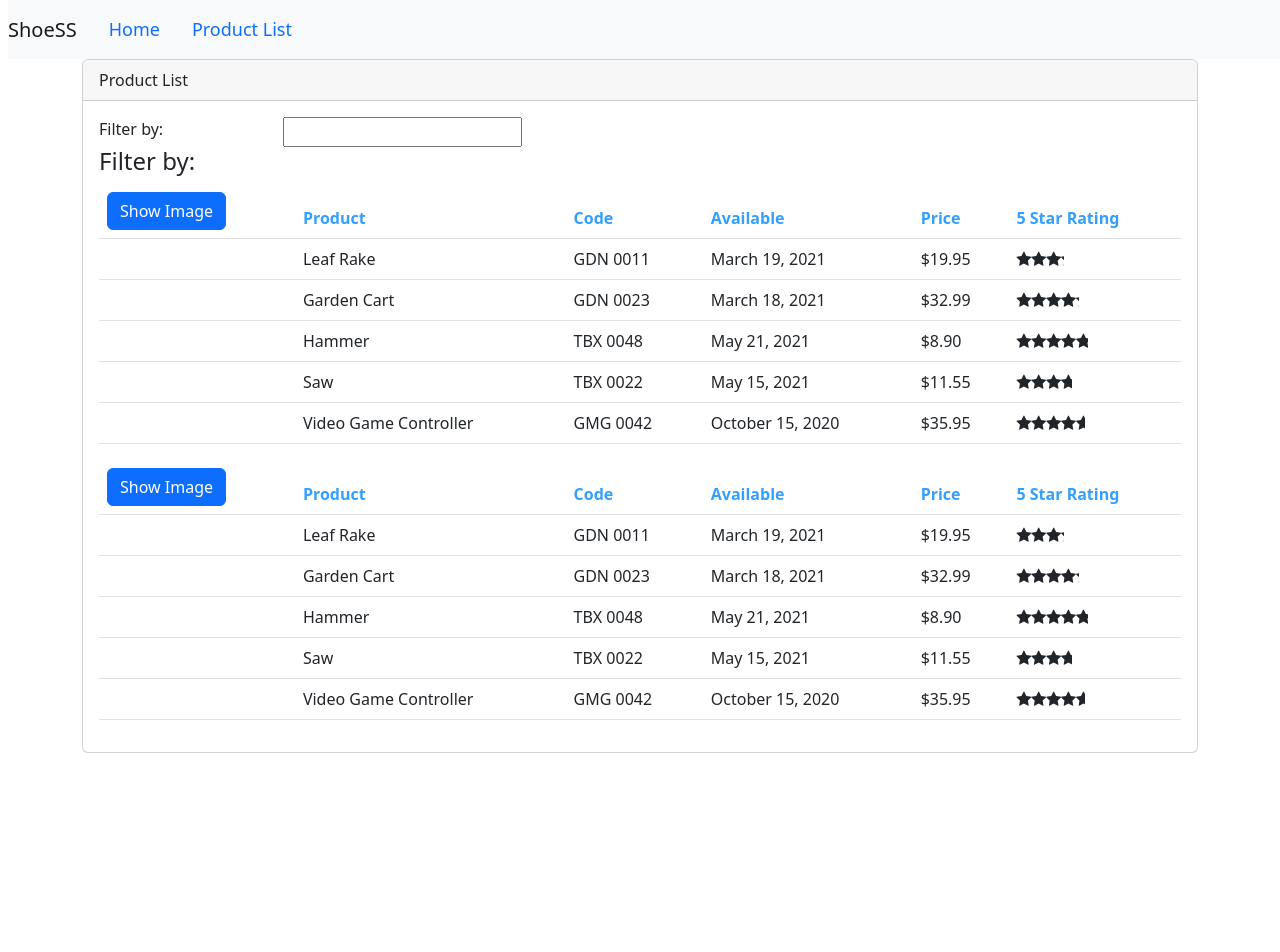
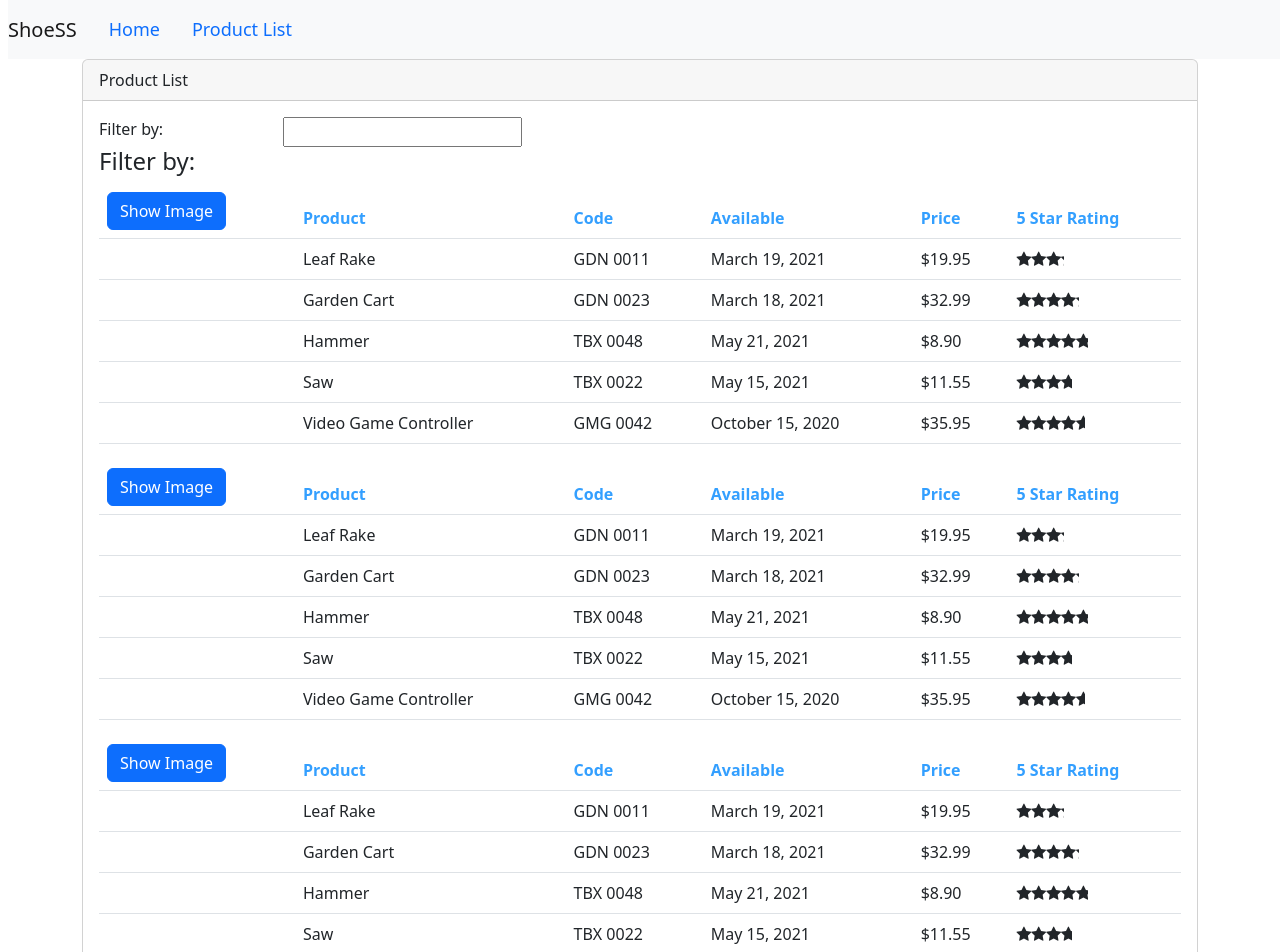
Before and after one commit to Mrijv/shop-app, an Angular app: page /products in a window 1280 px wide. Shown: the top 952 px of the page. Before the commit the page ends 800 px from the top, so only its background shows below. Built offline with nearby package versions, Linux system fonts and the light colour scheme.

Commit message:
Add a declarative way of getting the data from API

```diff
--- a/src/app/products/product-list.component.html
+++ b/src/app/products/product-list.component.html
@@ -77,6 +77,37 @@
                 </tr>
             </tbody>
         </table>
+        <table class="table" *ngIf="products3$ | async as products">
+            <thead>
+                <tr>
+                    <th>
+                        <button class="btn btn-primary" (click)="toggleImage()">
+                            {{toggleImageTextBtn}}
+                        </button>
+                    </th>
+                    <th>Product</th>
+                    <th>Code</th>
+                    <th>Available</th>
+                    <th>Price</th>
+                    <th>5 Star Rating</th>
+                </tr>
+            </thead>
+            <tbody>
+                <tr *ngFor="let product of filteredProducts">
+                    <td>
+                        <img class="product" *ngIf="showImage" [src]="product.imageUrl"
+                        [title]="product.productName">
+                    </td>
+                    <td [routerLink]="['/products', product.productId]">{{ product.productName }}</td>
+                    <td>{{ product.productCode | convertToSpaces:'-' }}</td>
+                    <td>{{ product.releaseDate }}</td>
+                    <td>{{ product.price | currency:'USD':'symbol':'1.2-2'}}</td>
+                    <td><app-star [starRating]="{ productId: product.productId, rating: product.starRating }"
+                        (ratingClicked)="onRatingClicked($event)">
+                    </app-star></td>
+                </tr>
+            </tbody>
+        </table>
         </div>
     </div>
 </div>
--- a/src/app/products/product-list.component.ts
+++ b/src/app/products/product-list.component.ts
@@ -1,5 +1,5 @@
-import { Component, OnDestroy, OnInit } from '@angular/core';
-import { Observable, Subscription } from 'rxjs';
+import { ChangeDetectionStrategy, Component, OnDestroy, OnInit } from '@angular/core';
+import { catchError, EMPTY, Observable, of, Subscription, tap } from 'rxjs';
 import { IProductRating } from '../model/productRating';
 import { IProduct } from './product';
 import { ProductService } from './product.service';
@@ -7,7 +7,8 @@ import { ProductService } from './product.service';
 @Component({
   selector: 'app-product-list',
   templateUrl: './product-list.component.html',
-  styleUrls: ['./product-list.component.css']
+  styleUrls: ['./product-list.component.css'],
+  changeDetection: ChangeDetectionStrategy.OnPush
 })
 export class ProductListComponent implements OnInit, OnDestroy {
   private _listFilter: string = '';
@@ -19,11 +20,20 @@ export class ProductListComponent implements OnInit, OnDestroy {
     this.filteredProducts = this.performFilter(value);
   }
   pageTitle: string = "Product List";
+
   products: IProduct[] = [];
+  products2$: Observable<IProduct[]> | undefined;
+  products3$ = this.productService.products3$.pipe(
+    tap<IProduct[]>(productss => this.filteredProducts = productss),
+    catchError(err =>{
+      this.errorMessage = err;
+      return EMPTY;
+    })
+  ); //ngOnInit could be deleted when use this option
+
   showImage: boolean = false;
   toggleImageTextBtn: string = "Show Image";
   filteredProducts: IProduct[]=[];
-  products2$: Observable<IProduct[]> | undefined;
   errorMessage: string = '';
   sub!: Subscription;
 
@@ -39,7 +49,14 @@ export class ProductListComponent implements OnInit, OnDestroy {
       error: err => this.errorMessage = err
     });
 
-    this.products2$ = this.productService.getProducts();
+    this.products2$ = this.productService.getProducts()
+    .pipe(
+      tap<IProduct[]>(productss => this.filteredProducts = productss),
+      catchError(err =>{
+        this.errorMessage = err;
+        return EMPTY;
+      })
+    );
   }
 
   performFilter(filterBy: string): IProduct[] {
--- a/src/app/products/product.service.ts
+++ b/src/app/products/product.service.ts
@@ -17,7 +17,12 @@ export class ProductService {
     );
   }
 
-  private handleError(err: HttpErrorResponse) {
+  products3$ = this.http.get<IProduct[]>(this.productUrl)
+  .pipe(
+    catchError(this.handleError)
+  );
+
+  private handleError(err: HttpErrorResponse): Observable<never> {
     let errorMessage = '';
     if (err.error instanceof ErrorEvent) {
       errorMessage = `An error occurred: ${err.error.message}`;
```
